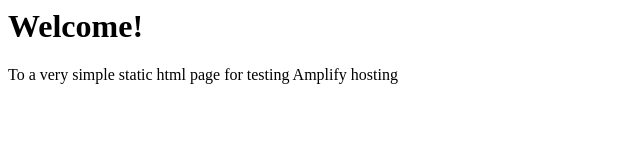
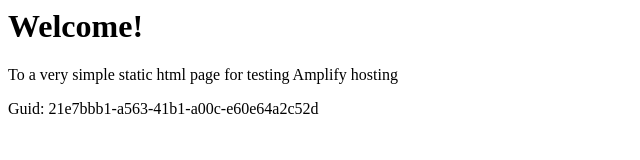
Before and after one commit to aws-aemilia-arn/Github-PR-Commit-Integration-Test-DoNotTouch-GitHubAutoBuildCanaryTest-v1-preprod-eu-north-1, a website: page src/index.html in a window 1280 px wide. Shown: the whole page, without its empty margins (0-640 px from the left). Drawn offline with Linux system fonts and the light colour scheme.

Commit message:
commit from integ tests

```diff
--- a/src/index.html
+++ b/src/index.html
@@ -1,3 +1,5 @@
+
+
 <html lang="en">
 
 <head>
@@ -10,6 +12,6 @@
 <body>
     <h1>Welcome!</h1>
     <p>To a very simple static html page for testing Amplify hosting</p>
-</body>
+    <p>Guid: 21e7bbb1-a563-41b1-a00c-e60e64a2c52d</p></body>
 
 </html>
```
